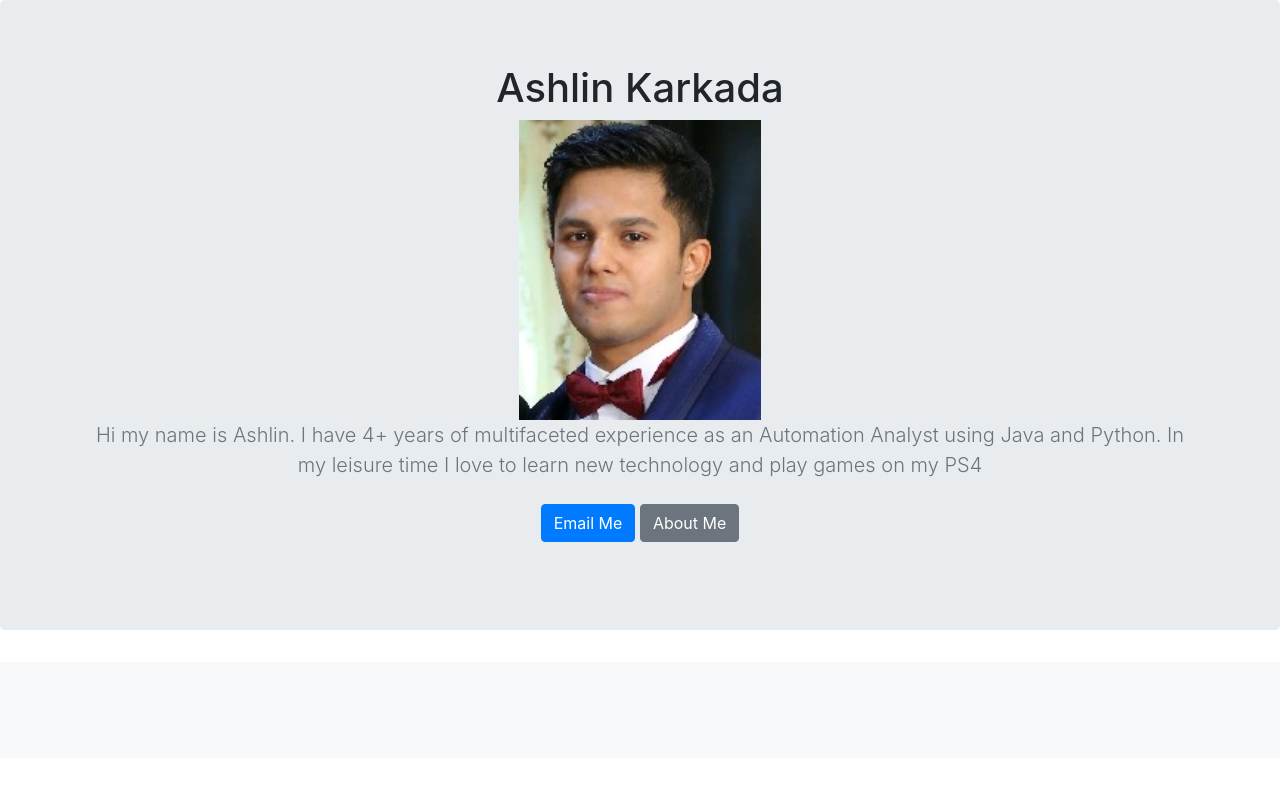
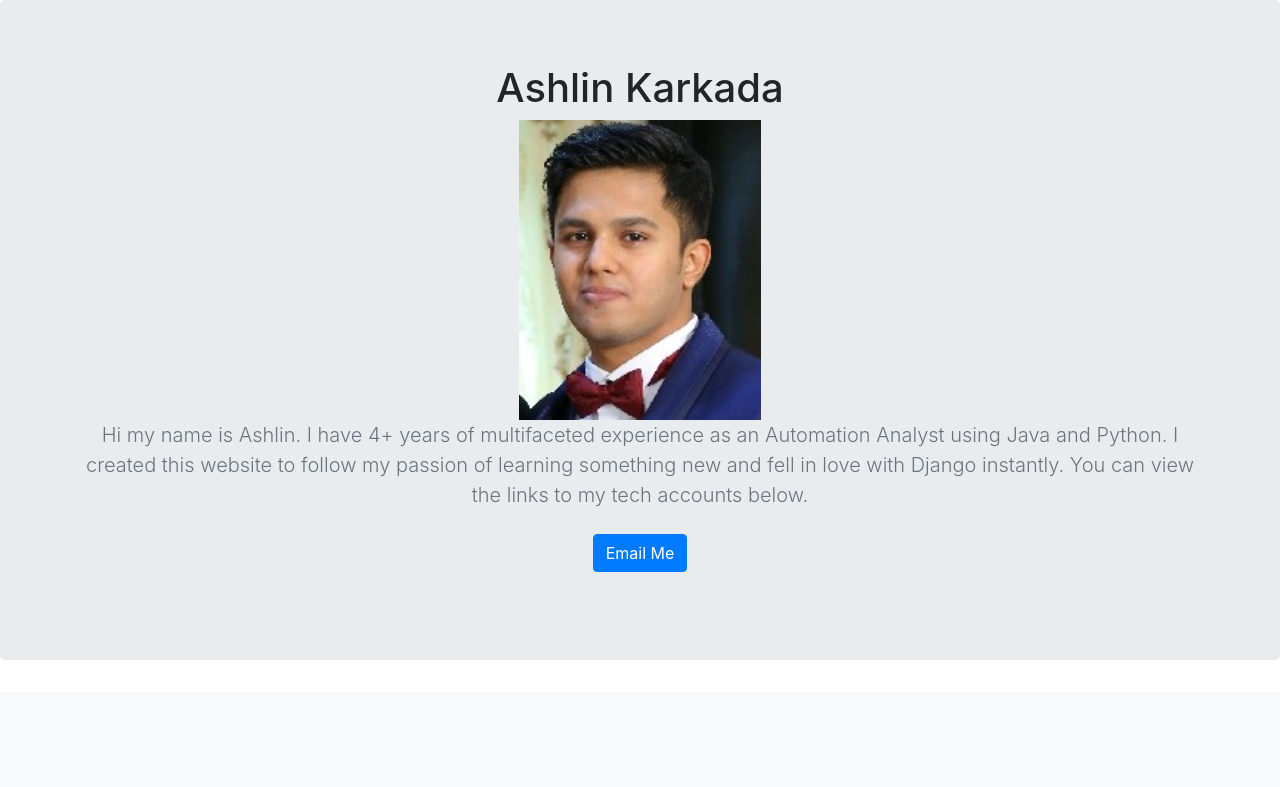
Before and after one commit to AshlinK/PortfolioDjango, a Django app: page /jobs/1 in a window 1280 px wide. Shown: the top 787 px of the page. Run offline with Django 3.2, Linux system fonts and the light colour scheme; data comes from the database, SQL or seed files in the repository; some libraries are stand-ins or nearby versions.

Commit message:
commit template folder changes

```diff
--- a/portfolio/settings.py
+++ b/portfolio/settings.py
@@ -52,10 +52,13 @@
 
 ROOT_URLCONF = 'portfolio.urls'
 
+BASE_DIR=os.path.dirname(os.path.dirname(os.path.abspath(__file__)))
+TEMP_DIR=os.path.join(BASE_DIR,'templates')
+
 TEMPLATES = [
     {
         'BACKEND': 'django.template.backends.django.DjangoTemplates',
-        'DIRS': [],
+        'DIRS': [TEMP_DIR],
         'APP_DIRS': True,
         'OPTIONS': {
             'context_processors': [
--- a/jobs/templates/jobs/home.html
+++ b/templates/jobs/home.html
@@ -14,6 +14,7 @@
 
     <!-- Bootstrap core CSS -->
     <link href="{%static 'css/bootstrap.min.css'%}" rel="stylesheet">
+    <link href="{%static 'css/static.css'%}" rel="stylesheet">
 
     <!-- Favicons -->
     <link rel="apple-touch-icon" href="/docs/4.4/assets/img/favicons/apple-touch-icon.png" sizes="180x180">
@@ -43,6 +44,10 @@
       }
 
 
+
+
+
+
     </style>
     <!-- Custom styles for this template -->
     <link href="album.css" rel="stylesheet">
@@ -55,12 +60,12 @@
             <h1>Ashlin Karkada</h1>
             <img src="{%static 'profile pic.png'%}" height="300"/>
             <p class="lead text-muted">Hi my name is Ashlin. I have 4+ years of multifaceted
-                experience as an Automation Analyst using Java and Python. In my leisure time I love to learn new
-                technology and play games
-            on my PS4</p>
+                experience as an Automation Analyst using Java and Python. I created this website to follow my
+                passion of learning something new and fell in love with Django instantly. You can view the links to
+                my tech accounts below.</p>
             <p>
                 <a href="mailto:ashu.k40@gmail.com" class="btn btn-primary my-2">Email Me</a>
-                <a href="" class="btn btn-secondary my-2">About Me</a>
+
             </p>
 
         </div>
@@ -71,9 +76,10 @@
 
             <div class="row">
                 {% for job in jobs.all %}
-                  <div class="col-md-4">
+                <div class="col-md-3">
                     <div class="card mb-4 shadow-sm">
-                        <a href="{{ job.url }}"><img class="card-img-top" src="{{ job.image.url }}" height=""350/></a>
+                        <a href="{{ job.url }}"><img style="width:250px;height:250px;" class="card-img-top"
+                                                     src="{{ job.image.url }}"/></a>
                         <div class="card-body">
                             <p class="card-text">{{ job.summary }}</p>
                         </div>
```
